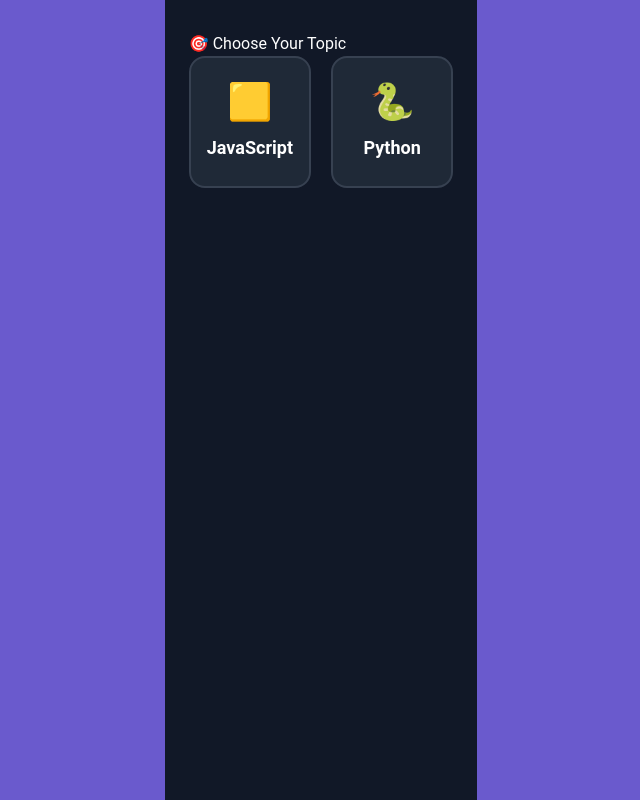
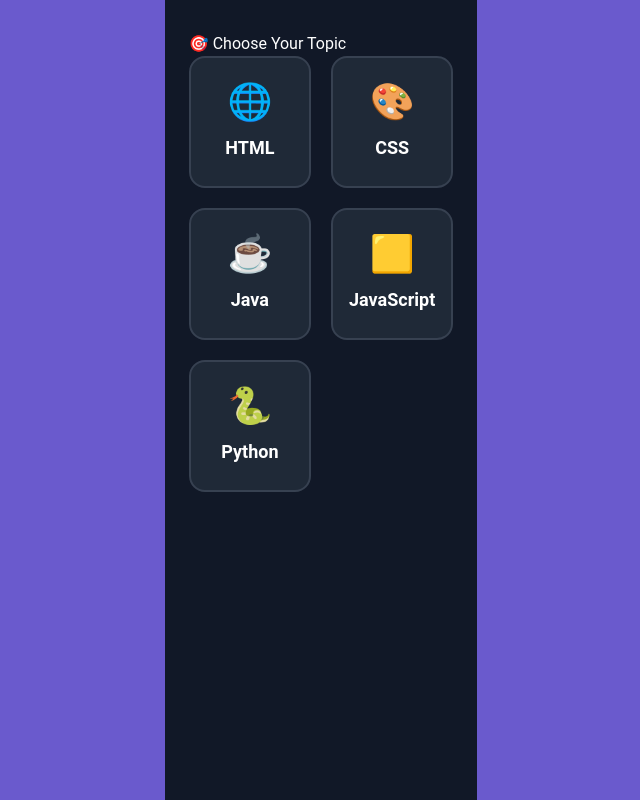
Before and after one commit to Yaseerahk/ALS, a React (Create React App) app: page / in a window 1280 px wide. Shown: the whole page, without its empty margins (319-959 px from the left). Built offline with nearby package versions, Linux system fonts and the light colour scheme.

Commit message:
quizpage

```diff
--- a/src/Pages/quizpage.jsx
+++ b/src/Pages/quizpage.jsx
@@ -8,8 +8,43 @@ function QuizPage() {
   const [answer, setAnswer] = useState(null);
   const [score, setScore] = useState(0);
   const [finished, setFinished] = useState(false);
-
 const quizzes = {
+  HTML: [
+    {
+      question: "Which tag is used to create a hyperlink in HTML?",
+      options: ["<link>", "<a>", "<href>", "<url>"],
+      correct: "<a>",
+    },
+    {
+      question: "What does the <img> tag require?",
+      options: ["src", "alt", "href", "both src and alt"],
+      correct: "both src and alt",
+    },
+  ],
+  CSS: [
+    {
+      question: "Which property is used to change text color in CSS?",
+      options: ["font-color", "text-color", "color", "background-color"],
+      correct: "color",
+    },
+    {
+      question: "Which CSS unit is relative to the root element?",
+      options: ["em", "rem", "%", "px"],
+      correct: "rem",
+    },
+  ],
+  Java: [
+    {
+      question: "Which keyword is used to inherit a class in Java?",
+      options: ["this", "super", "extends", "implements"],
+      correct: "extends",
+    },
+    {
+      question: "Which of these is NOT a Java primitive type?",
+      options: ["int", "float", "boolean", "string"],
+      correct: "string",
+    },
+  ],
   JavaScript: [
     {
       question: "Which keyword declares a variable in JavaScript?",
@@ -35,6 +70,7 @@ function QuizPage() {
     },
   ],
 };
+
 
   const handleAnswer = (option) => {
     setAnswer(option);
```
Lines whose indentation alone changed are shown as unchanged.
